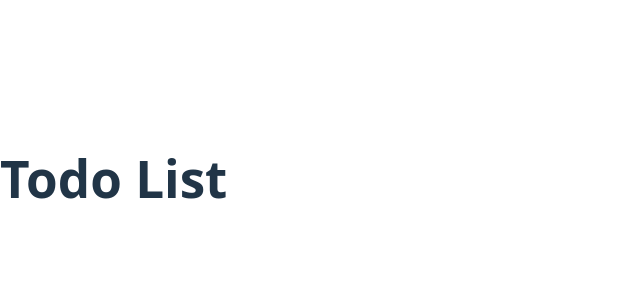
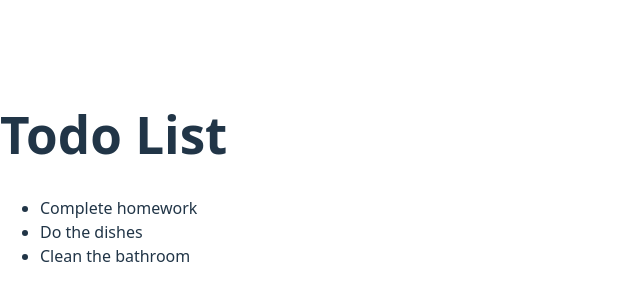
Before and after one commit to NovAldesign/R-ALAB320H.9.1, a React (Vite) app: page / in a window 1280 px wide. Shown: the part 222-522 px from the top of the page, without its empty margins (0-640 px from the left). Built offline with nearby package versions, Linux system fonts and the light colour scheme.

Commit message:
created return with .map

```diff
--- a/src/App.jsx
+++ b/src/App.jsx
@@ -10,6 +10,13 @@ export default function App() {
   return (
     <div>
       <h1>Todo List</h1>
+      <ul>
+        {todos.map((todo) => (
+          <li key={todo.title}>
+            <span>{todo.title}</span>
+          </li>
+        ))}
+      </ul>
     </div>
   );
 }
```
